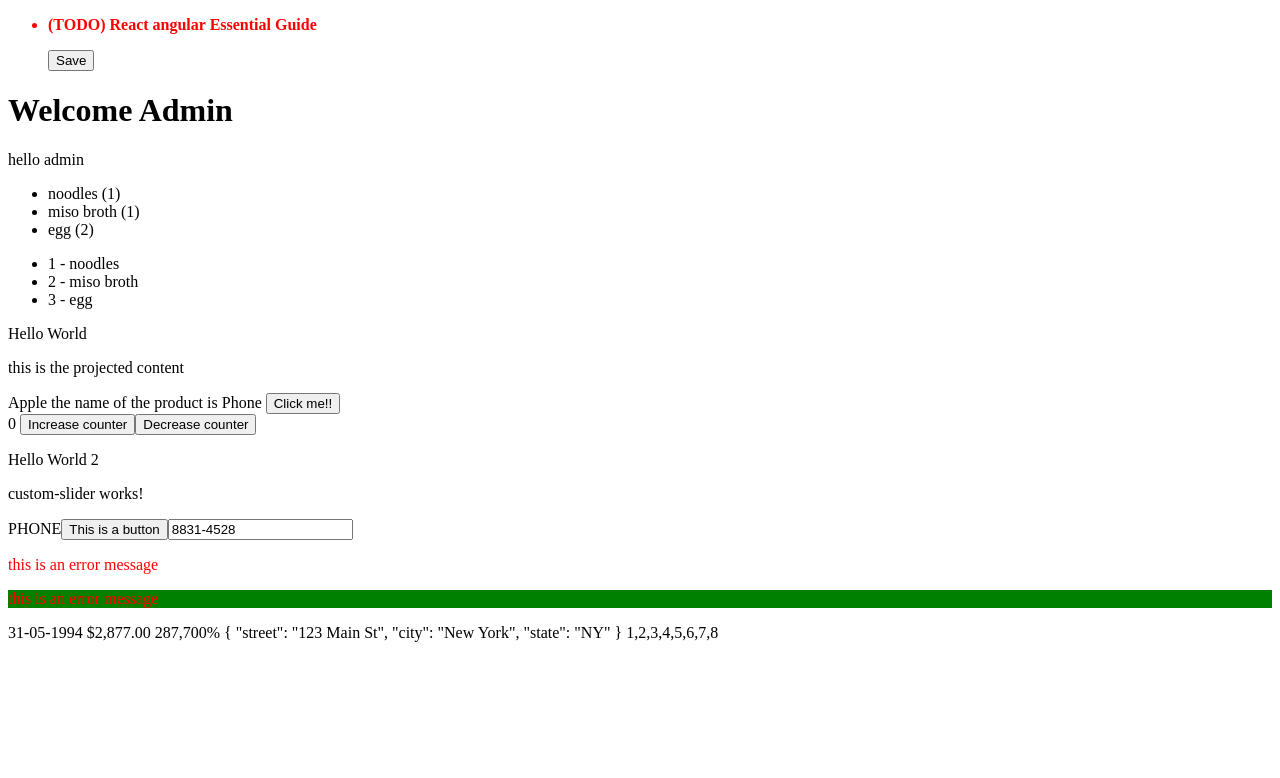
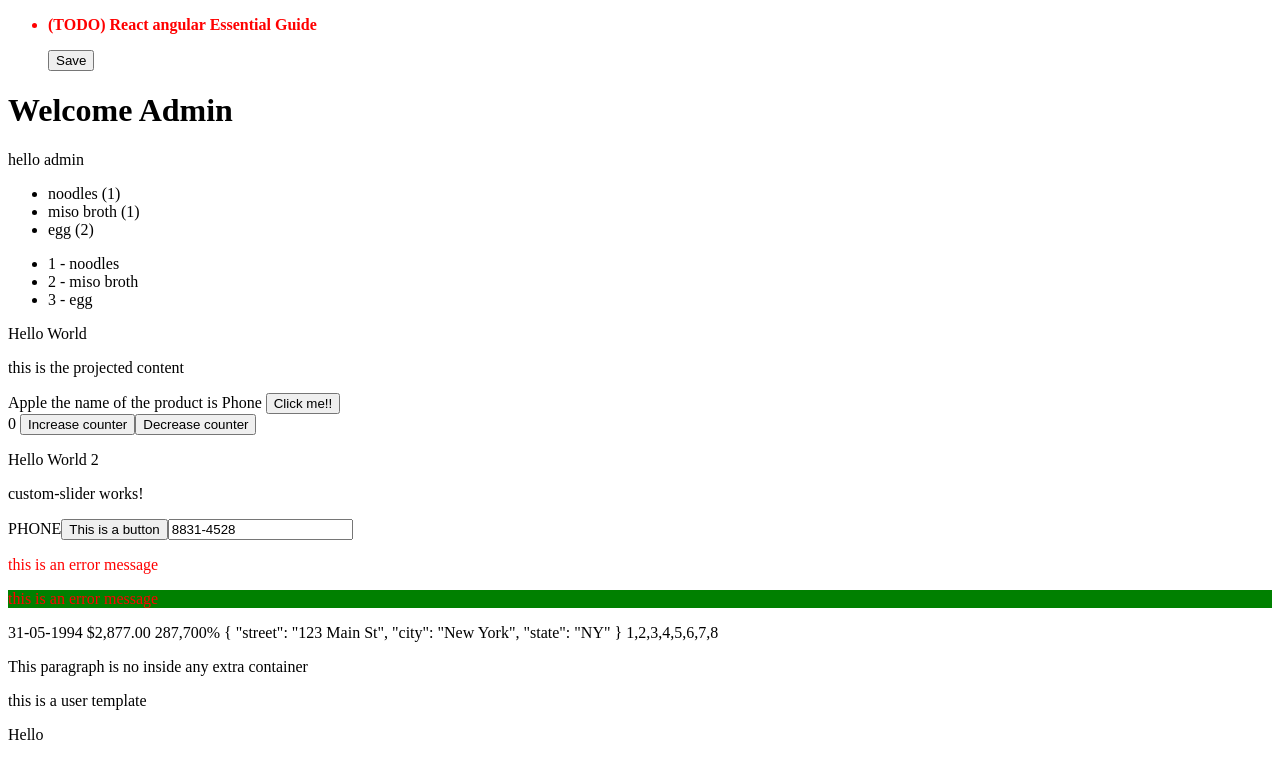
Before and after one commit to WilsonCarv/web-dev, an Angular app in the folder angular-app/: page / in a window 1280 px wide. Shown: the top 778 px of the page. Built offline with nearby package versions, Linux system fonts and the light colour scheme.

Commit message:
ng template

```diff
--- a/angular-app/src/app/app.component.html
+++ b/angular-app/src/app/app.component.html
@@ -6,3 +6,4 @@
 <app-parent></app-parent>
 <app-custom-slider></app-custom-slider>
 <app-binding></app-binding>
+<app-template></app-template>
--- a/angular-app/src/app/app.component.ts
+++ b/angular-app/src/app/app.component.ts
@@ -18,6 +18,7 @@ import { ContainerComponent } from './components/custom-card/container/container
 import { ParentComponent } from './components/passing-data/parent/parent.component';
 import { CustomSliderComponent } from './components/host/custom-slider/custom-slider.component';
 import { BindingComponent } from './components/binding/binding.component';
+import { TemplateComponent } from './components/template/template.component';
 
 @Component({
 	selector: 'app-root',
@@ -31,7 +32,8 @@ import { BindingComponent } from './components/binding/binding.component';
 		ContainerComponent,
 		ParentComponent,
 		CustomSliderComponent,
-		BindingComponent
+		BindingComponent,
+		TemplateComponent
 	],
 	templateUrl: './app.component.html',
 	styleUrls: ['./app.component.scss']
--- /dev/null
+++ b/angular-app/src/app/components/template/template.component.html
@@ -0,0 +1,14 @@
+<ng-container>
+	<p>This paragraph is no inside any extra container</p>
+</ng-container>
+
+<ng-container *ngIf="showAdminTemplate; else admin">
+	<p>this is a admin template</p>
+</ng-container>
+
+<ng-template #admin>
+	<p>this is a user template</p>
+</ng-template>
+
+<ng-template #greet><span>Hello</span></ng-template>
+<ng-container *ngTemplateOutlet="greet"></ng-container>
--- /dev/null
+++ b/angular-app/src/app/components/template/template.component.ts
@@ -0,0 +1,13 @@
+import { NgIf, NgTemplateOutlet } from '@angular/common';
+import { Component } from '@angular/core';
+
+@Component({
+	selector: 'app-template',
+	standalone: true,
+	imports: [NgIf, NgTemplateOutlet],
+	templateUrl: './template.component.html',
+	styleUrl: './template.component.scss'
+})
+export class TemplateComponent {
+	showAdminTemplate = false;
+}
```
Also changed, not shown: angular-app/src/app/components/template/template.component.scss (added), 1 other file (tests, documents, lock files or other folders).
